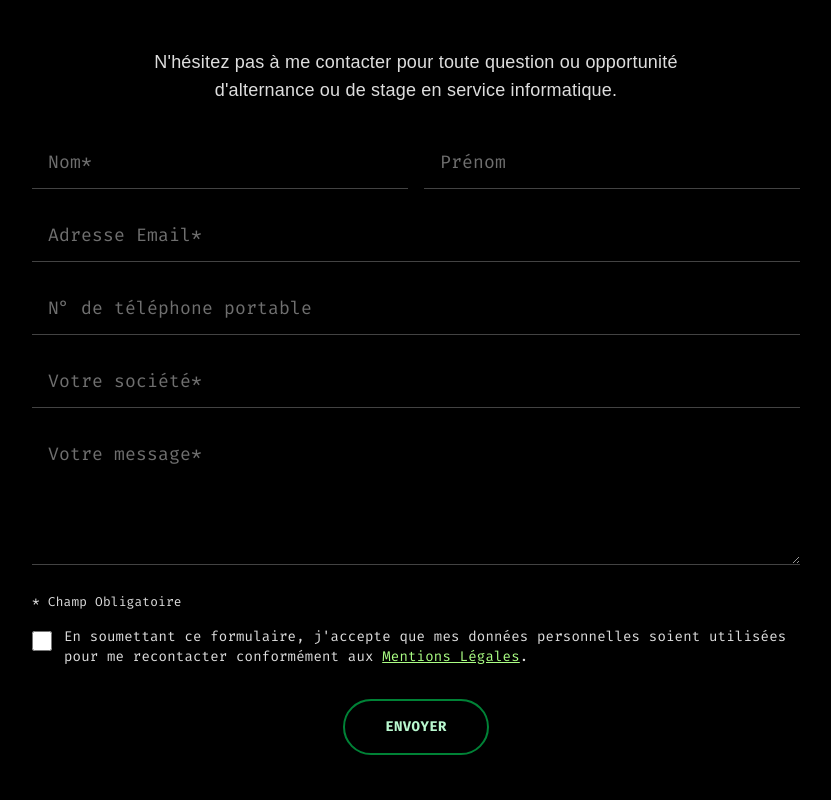
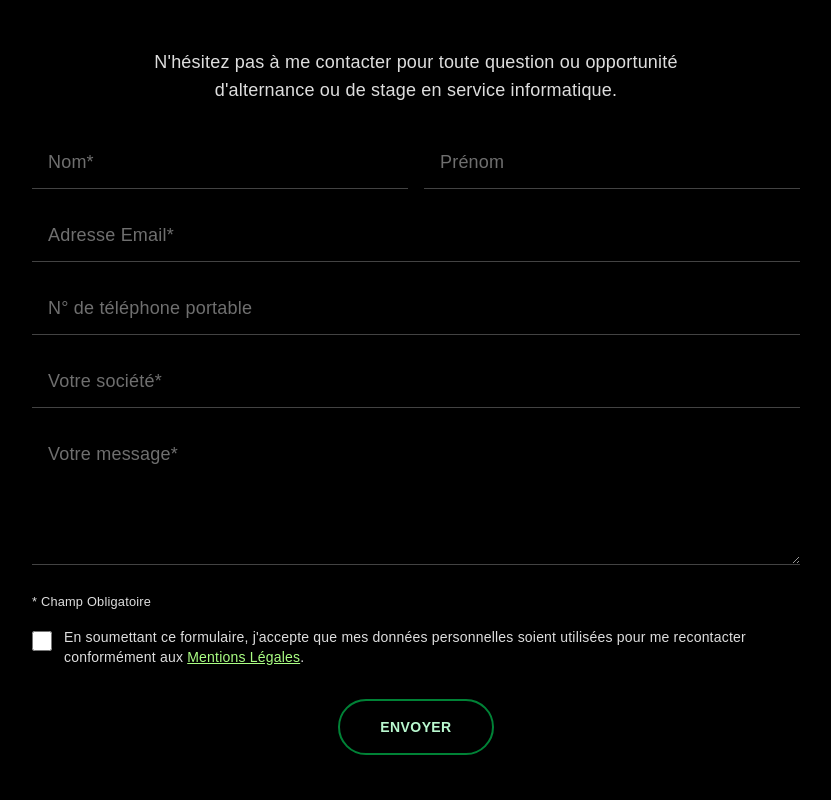
Before and after one commit to AimeneSD/Portefolio-pro, a React (Vite) app in the folder frontend/: page / in a window 1280 px wide. Shown: the part 3620-4420 px from the top of the page, without its empty margins (224-1055 px from the left). Built offline with nearby package versions, Linux system fonts and the light colour scheme; no server answers.

Commit message:
changement de police de texte

```diff
--- a/frontend/src/pages/HomePage.jsx
+++ b/frontend/src/pages/HomePage.jsx
@@ -1,6 +1,5 @@
 import { useEffect, useState, useRef } from 'react';
 import { Link } from 'react-router-dom';
-import Footer from '../components/Footer';
 import gsap from 'gsap';
 import { ScrollTrigger } from 'gsap/ScrollTrigger';
 import ProjectCard from '../components/ProjectCard';
@@ -13,7 +12,6 @@ import MachaButton from '../components/MachaButton';
 const API_URL = import.meta.env.VITE_API_URL || (import.meta.env.DEV ? 'http://localhost:3000' : '');
 
 export default function HomePage() {
-  const containerRef = useRef(null);
   const sectionsRef = useRef([]);
   const [projets, setProjets] = useState([]);
 
@@ -179,7 +177,7 @@ export default function HomePage() {
               </div>
             )}
 
-            <form onSubmit={handleSubmit} className="flex flex-col gap-0 w-full">
+            <form onSubmit={handleSubmit} className="flex flex-col grotesk-font gap-0 w-full">
               <div className="flex gap-4 max-sm:flex-col">
                 <div className="relative flex-1 mb-5">
                   <input
```
